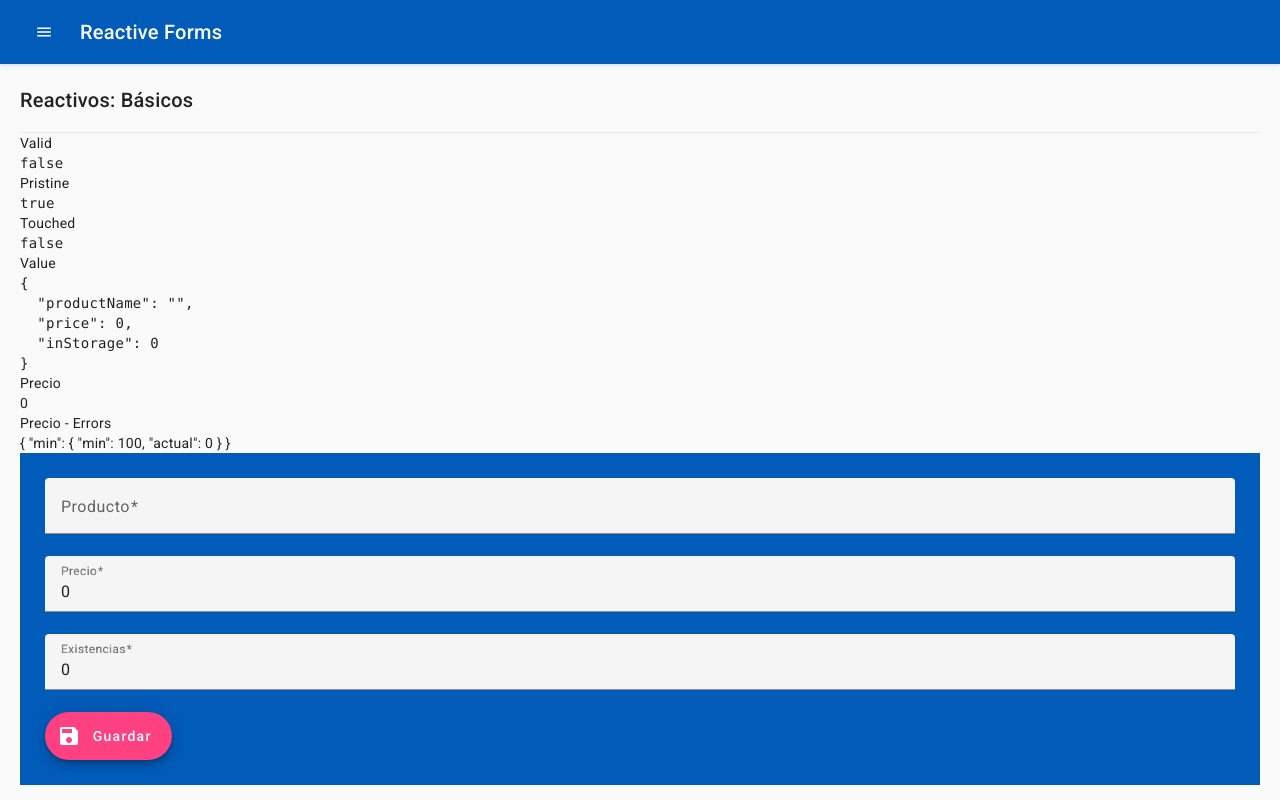
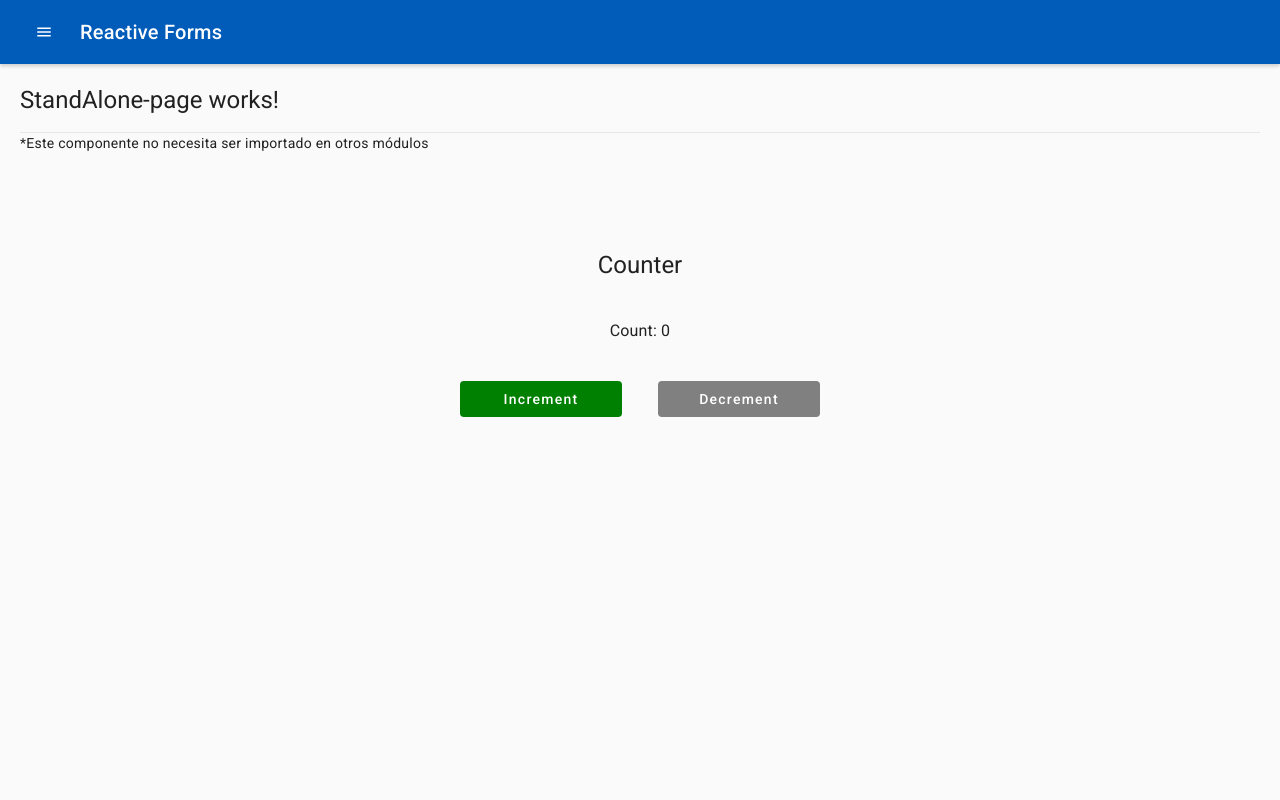
Before and after one commit to LeonelFabianBahamonSoto/reactiveformsApp, an Angular app: page /standaloneAlonePage in a window 1280 px wide. Before the commit this address led to /reactive/basic. Built offline with nearby package versions, Linux system fonts and the light colour scheme.

Commit message:
StandAloneComponent

```diff
--- a/src/app/app-routing.module.ts
+++ b/src/app/app-routing.module.ts
@@ -19,6 +19,14 @@ const routes: Routes = [
     loadChildren: () => import('./life-cycle/life-cycle.module').then( m => m.LifeCycleModule )
   },
   {
+    path: 'standaloneAlonePage',
+    loadComponent: () => import('./standAlone/pages/alone-page/alone-page.component').then( m => m.AlonePageComponent )
+  },
+  {
+    path: 'standaloneCounter',
+    loadComponent: () => import('./standAlone/components/counter-alone/counter-alone.component').then( m => m.CounterAloneComponent )
+  },
+  {
     path: '**',
     redirectTo: 'reactive/basic',
   },
--- a/src/app/shared/components/side-menu/side-menu.component.html
+++ b/src/app/shared/components/side-menu/side-menu.component.html
@@ -114,6 +114,18 @@
                         </div>
                     </mat-list-item>
                 </mat-nav-list>
+
+                <mat-nav-list>
+                    Stand Alone Component
+                    <mat-list-item *ngFor="let item of standAloneItems" [routerLink]="item.url" (click)="sidenav.toggle()">
+                        <mat-icon id="buttonIcon" matListItemIcon>
+                            {{ item.icon }}
+                        </mat-icon>
+                        <div class="buttonTitle">
+                            {{ item.label }}
+                        </div>
+                    </mat-list-item>
+                </mat-nav-list>
             </div>
 
             <div class="buttonContainer">
--- a/src/app/shared/components/side-menu/side-menu.component.ts
+++ b/src/app/shared/components/side-menu/side-menu.component.ts
@@ -24,4 +24,10 @@ export class SideMenuComponent {
     { label: 'Productos', icon: 'inventory', url: '/lifeCycle/products' },
     { label: 'Precios', icon: 'sell', url: '/lifeCycle/price' },
   ];
+
+  public standAloneItems = [
+    { label: 'Alone Component', icon: 'newspaper', url: '/standaloneAlonePage' },
+    { label: 'Counter', icon: 'add_circle', url: '/standaloneCounter' },
+  ]
+
 }
--- /dev/null
+++ b/src/app/standAlone/components/counter-alone/counter-alone.component.html
@@ -0,0 +1,17 @@
+<app-side-menu>
+    <div style="display: flex; flex-direction: column; align-items: center;">
+        <h1>Counter</h1>
+        <br>
+        <h3>Count: {{ count }}</h3>
+        <br>
+        <div style="width: 30%; display: flex; align-items: center; justify-content: space-between;">
+            <button mat-flat-button (click)="increment()" style="background-color: green; color: white; width: 45%;">
+                Increment
+            </button>
+
+            <button mat-flat-button (click)="decrement()" style="background-color: gray; color: white; width: 45%;">
+                Decrement
+            </button>
+        </div>
+    </div>
+</app-side-menu>
--- /dev/null
+++ b/src/app/standAlone/components/counter-alone/counter-alone.component.ts
@@ -0,0 +1,25 @@
+import { Component } from '@angular/core';
+import { CommonModule } from '@angular/common';
+import { SharedModule } from "../../../shared/shared.module";
+import { MaterialModule } from 'src/app/material/material.module';
+
+@Component({
+  selector: 'app-counter-alone',
+  standalone: true,
+  imports: [CommonModule, SharedModule, MaterialModule],
+  templateUrl: './counter-alone.component.html',
+  styleUrls: ['./counter-alone.component.sass']
+})
+export class CounterAloneComponent {
+  public count: number = 0;
+
+  increment = (): void =>{
+    this.count += 1;
+  }
+
+  decrement = (): void =>{
+    if( this.count === 0 ) return;
+
+    this.count -= 1;
+  }
+}
--- /dev/null
+++ b/src/app/standAlone/pages/alone-page/alone-page.component.html
@@ -0,0 +1,18 @@
+<app-side-menu>
+    <div class="row mt-3">
+        <div class="col-2"></div>
+        <div class="col-10">
+            <h1>StandAlone-page works!</h1>
+            <hr>
+
+            <div class="row">
+                <div class="col">
+                    <p>*Este componente no necesita ser importado en otros módulos</p>
+                </div>
+            </div>
+        </div>
+    </div>
+
+    <app-counter-alone />
+
+</app-side-menu>
```
Also changed, not shown: src/app/standAlone/pages/alone-page/alone-page.component.ts (added, +16 -0 lines), src/app/standAlone/components/counter-alone/counter-alone.component.sass (added), src/app/standAlone/pages/alone-page/alone-page.component.sass (added), 1 other file (tests, documents, lock files or other folders).
